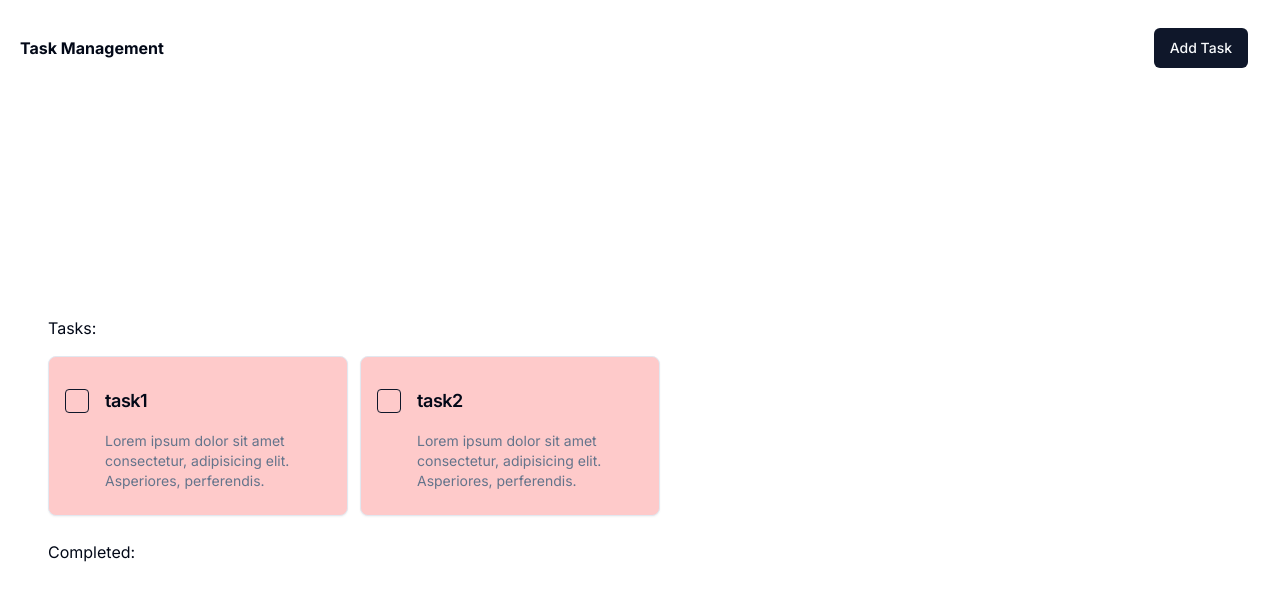
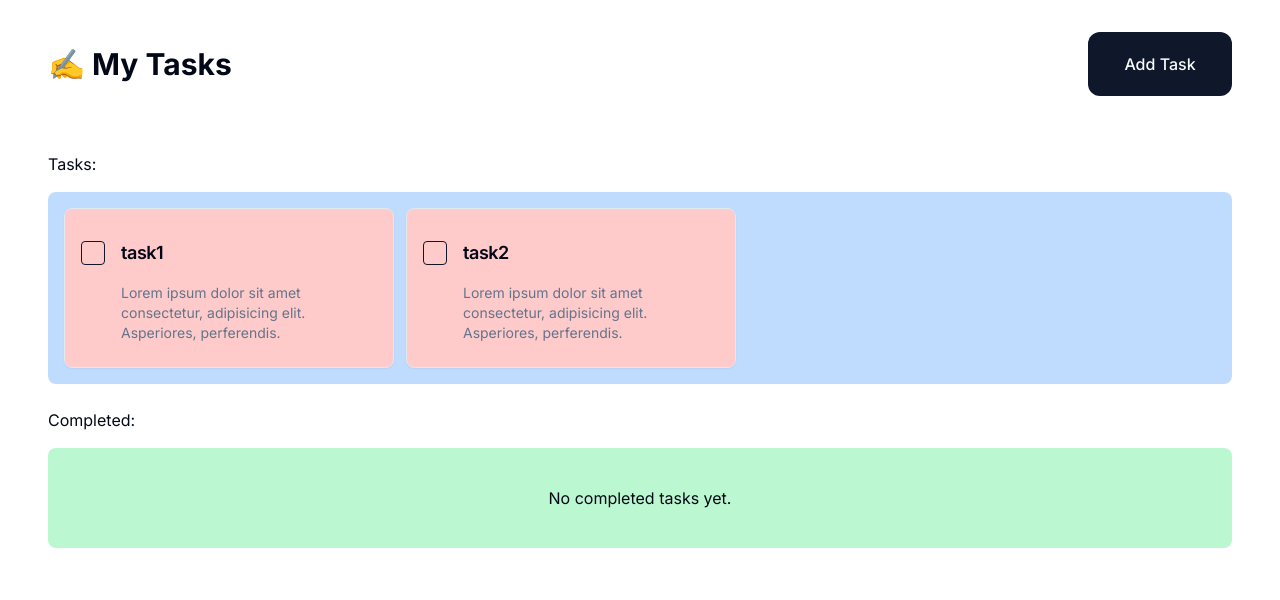
Before and after one commit to JohnRaves-Ranara/task-manager, a Next.js app: page / in a window 1280 px wide. Shown: the top 600 px of the page. Built offline with nearby package versions, Linux system fonts and the light colour scheme.

Commit message:
feat: tasklist and completed components - added width 100%,  taskcard parent div - added min height, flex-wrap, and bg-color, taskcard - added min width

```diff
--- a/src/app/page.tsx
+++ b/src/app/page.tsx
@@ -52,9 +52,7 @@ export default function Home() {
       description,
       isChecked
     }
-    let newTasks = [...tasks]
-    newTasks.push(newTask)
-    setTasks(newTasks)
+    setTasks([...tasks, newTask])
   }
 
   return (
--- a/src/components/Completed.tsx
+++ b/src/components/Completed.tsx
@@ -1,22 +1,35 @@
 import TaskCard from "./TaskCard";
 
 type Task = {
-  title: string
-  description: string
-  isChecked: boolean
-}
+  title: string;
+  description: string;
+  isChecked: boolean;
+};
 
 type CompletedProps = {
-  completedTasks:Task[]
-  toggleCheckBox: Function
-}
+  completedTasks: Task[];
+  toggleCheckBox: (taskIndex:number, groupType:string) => void;
+};
 
-const Completed = ({completedTasks, toggleCheckBox} : CompletedProps) => {
+const Completed = ({ completedTasks, toggleCheckBox }: CompletedProps) => {
   return (
-    <div className="space-y-4">
+    <div className="space-y-4 w-full">
       <h1>Completed:</h1>
-      <div className="flex gap-3">
-        {completedTasks.map((task, index) => <TaskCard index={index} title={task.title} description={task.description} isChecked={task.isChecked} toggleCheckBox={toggleCheckBox} groupType="completedTasks"/>)}
+      <div className="flex gap-3 p-4 bg-green-200 min-h-[100px] rounded-lg flex-wrap">
+        {completedTasks.length === 0 ? (
+          <div className="flex justify-center items-center w-full">No completed tasks yet.</div>
+        ) : (
+          completedTasks.map((task, index) => (
+            <TaskCard
+              index={index}
+              title={task.title}
+              description={task.description}
+              isChecked={task.isChecked}
+              toggleCheckBox={toggleCheckBox}
+              groupType="completedTasks"
+            />
+          ))
+        )}
       </div>
     </div>
   );
--- a/src/components/Dashboard.tsx
+++ b/src/components/Dashboard.tsx
@@ -13,12 +13,12 @@ type Task = {
 type DashboardProps = {
   tasks: Task[]
   completedTasks: Task[]
-  toggleCheckBox: Function
+  toggleCheckBox: (taskIndex:number, groupType:string) => void;
 };
 
 const Dashboard = ({ tasks, completedTasks, toggleCheckBox}: DashboardProps) => {
   return (
-      <div className="flex flex-col min-h-[88dvh] gap-6 items-start justify-center mx-12">
+      <div className="flex flex-col gap-6 items-start justify-center px-12 pt-6 pb-12">
         <TaskList tasks={tasks} toggleCheckBox={toggleCheckBox}/>
         <Completed completedTasks={completedTasks} toggleCheckBox={toggleCheckBox} />
       </div>
--- a/src/components/Header.tsx
+++ b/src/components/Header.tsx
@@ -7,17 +7,9 @@ type HeaderProps = {
 
 export default function Header({addTask} : HeaderProps) {
   return (
-    <div className="flex justify-between py-4 pl-5 pr-8 w-screen items-center h-[12dvh]">
-      <h1 className="font-bold text-base">Task Management</h1>
-      {/* <button className="lg:hidden box-content p-1 rounded-lg border-black border-3 border-solid bg-blue-200 text-black text-base">Add Task</button> */}
-      <Button onClick={() => addTask("todo 420", "Lorem ipsum dolor sit amet consectetur, adipisicing elit. Asperiores, perferendis.", false)}>Add Task</Button>
-      {/* <div className="hidden lg:flex lg:gap-8 lg:items-center">
-        <div>
-          <h2 className="font-semibold text-lg">Raves</h2>
-          <p className="font-regular text-md">Lorem ipsum dolor sit amet</p>
-        </div>
-        <div className="bg-blue-300 rounded-[50%] size-14"></div>
-      </div> */}
+    <div className="flex justify-between py-8 px-12 items-center">
+      <h1 className="font-bold text-3xl">✍️ My Tasks</h1>
+      <Button className="h-16 w-36 text-md rounded-xl" onClick={() => addTask("todo 420", "Lorem ipsum dolor sit amet consectetur, adipisicing elit. Asperiores, perferendis.", false)}>Add Task</Button>
     </div>
   );
 }
--- a/src/components/TaskCard.tsx
+++ b/src/components/TaskCard.tsx
@@ -20,7 +20,7 @@ type TaskCardProps = {
 
 const TaskCard = ({index, title, description, isChecked, toggleCheckBox, groupType} : TaskCardProps) => {
   return (
-    <Card className="max-w-[300px] bg-red-200">
+    <Card className="max-w-[330px] bg-red-200">
       <CardHeader className="flex flex-row items-start gap-4">
         <Checkbox checked={isChecked} onClick={() => toggleCheckBox(index, groupType)} className="size-6 mt-2"></Checkbox>
         <div className="space-y-4">
--- a/src/components/TaskList.tsx
+++ b/src/components/TaskList.tsx
@@ -1,26 +1,37 @@
 import TaskCard from "./TaskCard";
 
 type Task = {
-  title: string
-  description: string
-  isChecked: boolean
-}
+  title: string;
+  description: string;
+  isChecked: boolean;
+};
 
 type TaskListProps = {
-  tasks: Task[]
-  toggleCheckBox: Function
-}
+  tasks: Task[];
+  toggleCheckBox: (taskIndex:number, groupType:string) => void;
+};
 
-const TaskList = ({tasks, toggleCheckBox} : TaskListProps) => {
+const TaskList = ({ tasks, toggleCheckBox }: TaskListProps) => {
   return (
-    <div className="space-y-4">
+    <div className="space-y-4 w-full">
       <h1>Tasks:</h1>
-      <div className="flex gap-3">
-        {tasks.map((task, index)=> {
-          return (
-            <TaskCard index={index} title={task.title} description={task.description} isChecked={task.isChecked} toggleCheckBox={toggleCheckBox} groupType="tasks"/>
-          )
-        })}
+      <div className="flex gap-3 p-4 bg-blue-200 min-h-[100px] rounded-lg flex-wrap">
+        {tasks.length === 0 ? (
+          <div className="flex justify-center items-center w-full">No tasks.</div>
+        ) : (
+          tasks.map((task, index) => {
+            return (
+              <TaskCard
+                index={index}
+                title={task.title}
+                description={task.description}
+                isChecked={task.isChecked}
+                toggleCheckBox={toggleCheckBox}
+                groupType="tasks"
+              />
+            );
+          })
+        )}
       </div>
     </div>
   );
```
Also changed, not shown: src/components/InProgress.tsx (deleted).
